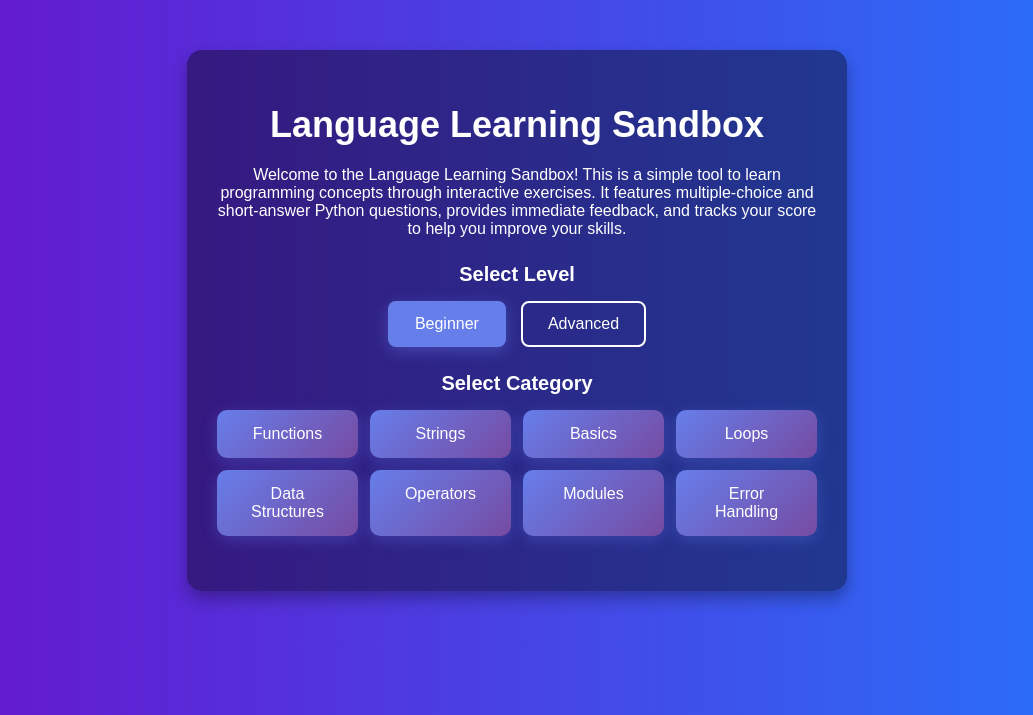
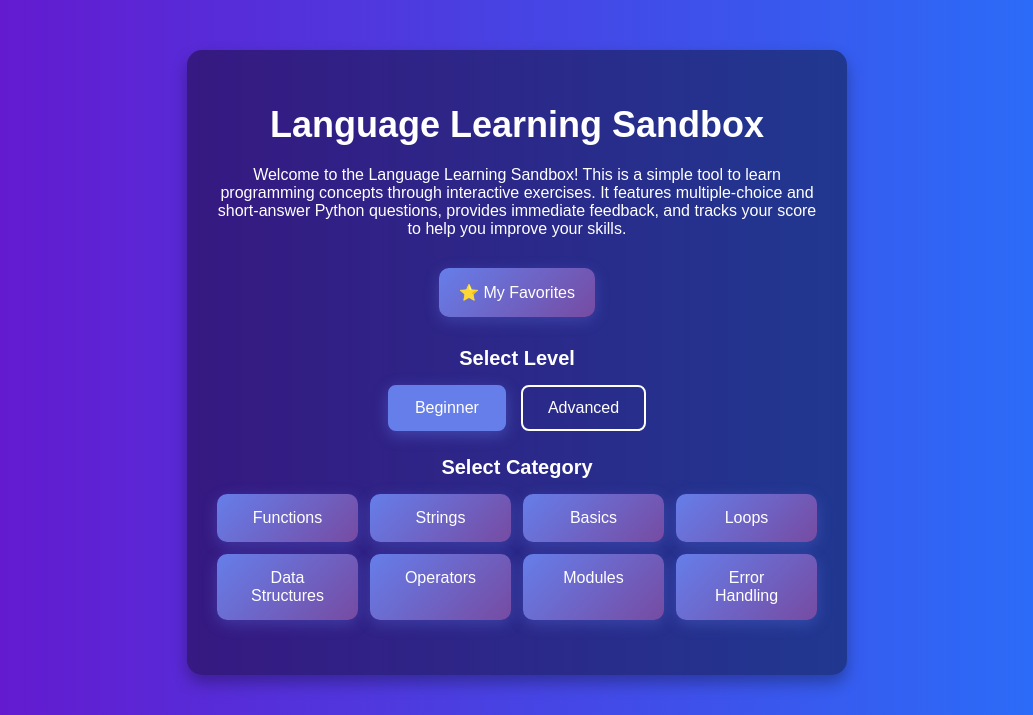
Before and after one commit to yokasha77/sandbox, a Flask app: page / in a window 1280 px wide. Shown: the top 715 px of the page, without its empty margins (123-1156 px from the left). Run offline with Flask 3, Linux system fonts and the light colour scheme.

Commit message:
Update index.html

```diff
--- a/templates/index.html
+++ b/templates/index.html
@@ -9,8 +9,13 @@
     <div class="container">
         <h1>Language Learning Sandbox</h1>
 
-       <div class="welcome-summary">
+
+        <div class="welcome-summary">
            <p>Welcome to the Language Learning Sandbox! This is a simple tool to learn programming concepts through interactive exercises. It features multiple-choice and short-answer Python questions, provides immediate feedback, and tracks your score to help you improve your skills.</p>
+        </div>
+
+        <div class="results-actions" style="margin-bottom: 30px;">
+            <a href="/favorites" class="category-btn">⭐ My Favorites</a>
         </div>
 
         <div class="selection-section">
```
